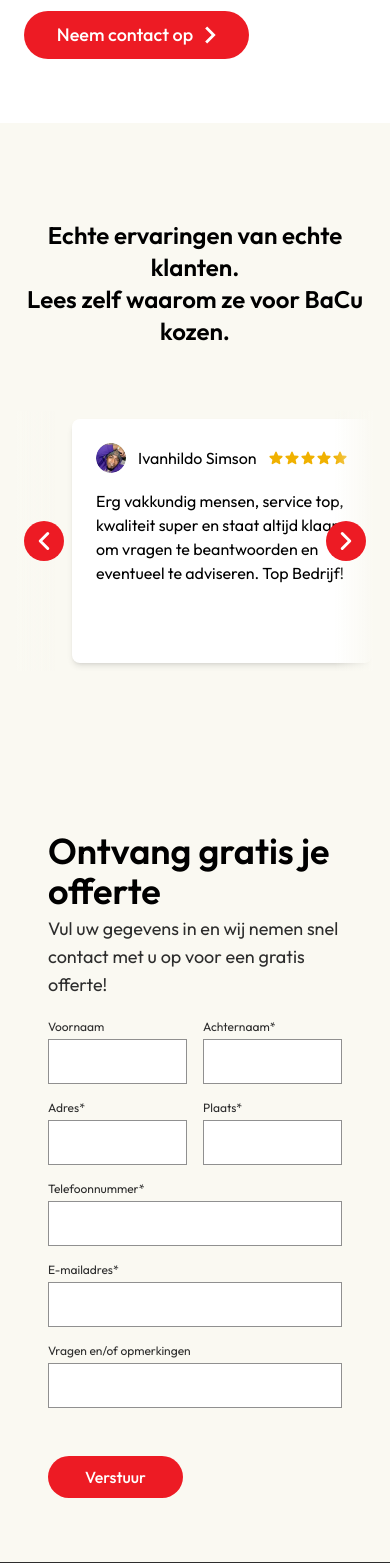
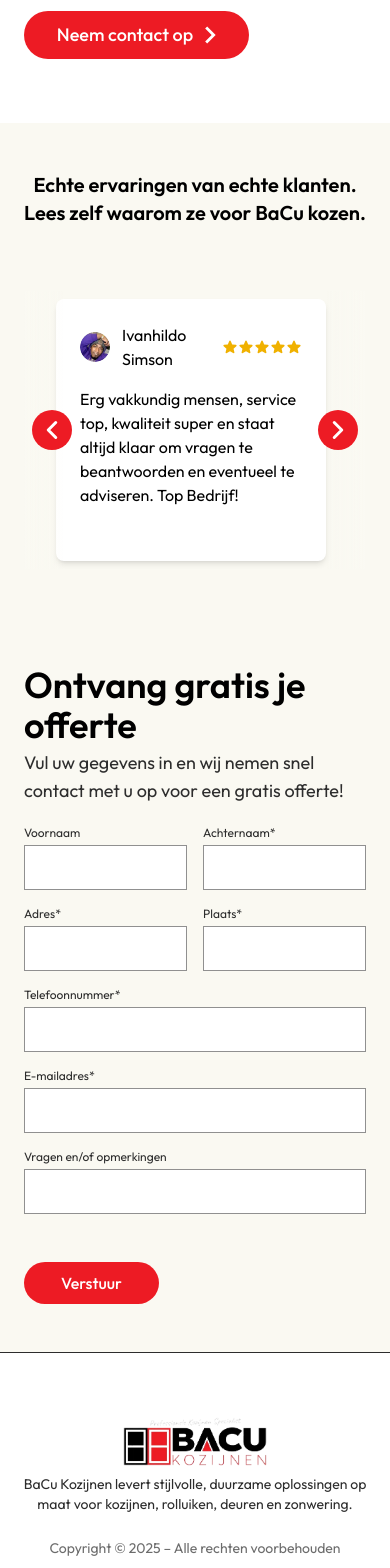
Before and after one commit to nazaruys/bacukozijnen, a Next.js app: page /over-ons in a window 390 px wide. Shown: the part 4560-6128 px from the top of the page. Built offline with nearby package versions, Linux system fonts and the light colour scheme.

Commit message:
Made mobile version Home better

```diff
--- a/app/components/OfferteForm.js
+++ b/app/components/OfferteForm.js
@@ -119,7 +119,7 @@ function OfferteForm() {
 	return (
 		<section
 			id="offerte"
-			className="bg-secondaryBackground px-12 md:px-[250px] flex flex-col md:flex-row py-16"
+			className="bg-secondaryBackground px-6 md:px-[250px] flex flex-col md:flex-row py-12"
 			>
 			{/* Modern House Image (only on desktop) */}
 			<img
--- a/app/components/ReviewCard.js
+++ b/app/components/ReviewCard.js
@@ -2,7 +2,7 @@ import React from 'react';
 
 function ReviewCard({ avatarPath, name, text }) {
   return (
-    <div className="min-w-[300px] max-w-[90vw] sm:min-w-[400px] h-auto sm:h-[250px] rounded-lg bg-white p-6 m-2 sm:m-3 shadow-md text-black">
+    <div className="min-w-[270px] max-w-[90vw] sm:min-w-[400px] h-auto sm:h-[250px] rounded-lg bg-white p-6 m-2 sm:m-3 shadow-md text-black">
       <div className="flex flex-row items-center mb-4 justify-between">
         <div
             className="flex flex-row items-center"
--- a/app/components/ReviewsSection.js
+++ b/app/components/ReviewsSection.js
@@ -16,10 +16,10 @@ function ReviewsSection(props) {
 
     return (
         <section
-            className="px-4 md:px-36 w-full h-full py-24 text-base bg-secondaryBackground relative"
+            className="px-6 md:px-36 w-full h-full py-12 md:py-24 text-base bg-secondaryBackground relative"
             id="recensies"
         >
-            <h2 className="text-2xl md:text-4xl font-semibold text-center mb-16">
+            <h2 className="text-xl md:text-4xl font-semibold text-center mb-16">
                 Echte ervaringen van echte klanten.<br/>Lees zelf waarom ze voor BaCu kozen.
             </h2>
             <div className="relative flex items-center">
@@ -58,7 +58,7 @@ function ReviewsSection(props) {
                 {/* Scrollable Reviews */}
                 <div
                     id="reviews-container"
-                    className="flex overflow-x-auto snap-x snap-mandatory gap-32 w-full px-12 md:px-32 scrollbar-hide"
+                    className="flex overflow-x-auto snap-x snap-mandatory gap-[136px] sm:gap-32 w-full px-6 md:px-32 scrollbar-hide"
                     style={{ scrollSnapType: 'x mandatory' }}
                 >
                     {reviews.map((review, index) => (
--- a/app/components/StepsSection.js
+++ b/app/components/StepsSection.js
@@ -47,7 +47,7 @@ function StepsSection({ product = "Kozijnen" }) {
                         </defs>
                     </svg>
                 </div>
-                <p className="w-3/4 md:w-full absolute bottom-[14px] left-[14px] right-[14px] text-lg text-gray-700">
+                <p className="w-7/8 md:w-full absolute bottom-[14px] left-[14px] right-[14px] text-lg text-gray-700">
                     Binnen <span className="underline font-medium">24 uur</span> bevestigen wij uw bestelling per telefoon of e-mail.
                 </p>
             </div>
--- a/app/page.js
+++ b/app/page.js
@@ -62,7 +62,7 @@ export default function Home() {
         </div>
 
         {/* Review score container - only position at bottom on desktop */}
-        <div className="w-full md:w-[465px] bg-base/45 rounded-4xl backdrop-blur-sm flex justify-center items-center mt-6 md:absolute md:bottom-20 md:right-36">
+        <div className="w-full md:w-[465px] py-2 md:py-0 bg-base/45 rounded-4xl backdrop-blur-sm flex justify-center items-center mt-6 md:absolute md:bottom-20 md:right-36">
           <a
             title="Ga naar Google Maps"
             className="flex flex-row justify-center items-center"
@@ -105,8 +105,8 @@ export default function Home() {
         </div>
       </section>
       {/* Products */}
-      <section className="bg-background px-5 md:px-36 py-16 md:py-20">
-        <h1 className="font-semibold text-[32px] mb-14">
+      <section className="bg-background px-6 md:px-36 py-12 md:py-20">
+        <h1 className="font-semibold text-3xl md:text-[32px] mb-14">
           Vind de perfecte oplossing voor jouw huis
         </h1>
         <div className="flex flex-col md:flex-row flex-wrap gap-10 justify-between items-center">
@@ -194,12 +194,12 @@ export default function Home() {
         </div>
       </section>
       {/* Why choose us? */}
-      <section className="min-h-[514px] px-10 py-16 md:py-0 md:px-36 flex flex-col justify-center">
-        <h1 className="font-semibold text-4xl text-center md:text-left">
+      <section className="min-h-[514px] px-6 py-12 md:py-0 md:px-36 flex flex-col justify-center">
+        <h1 className="font-semibold text-3xl md:text-4xl text-center md:text-left">
           Waarom voor BaCu Kozijnen kiezen?
         </h1>
 
-        <div className="flex flex-wrap justify-center md:justify-between items-start mt-14 gap-6">
+        <div className="flex flex-wrap justify-center md:justify-between items-start mt-14 gap-10 md:gap-6">
           {/* Card 1 */}
           <div className="flex flex-col w-full sm:w-[350px] bg-secondaryBackground p-5">
             {/* SVG */}
@@ -255,11 +255,11 @@ export default function Home() {
       {/* Reviews */}
       <ReviewsSection />
       {/* CTA */}
-      <section className="px-12 md:px-[250px] flex flex-col md:flex-row items-center justify-between py-24">
+      <section className="px-6 md:px-[250px] flex flex-col md:flex-row items-center justify-between py-12 md:py-24">
         {/* Left Column */}
         <div className="flex flex-col justify-between w-full md:w-[500px]">
           <div>
-            <h1 className="font-semibold text-3xl mb-4">Ontwerp jouw perfecte kozijnen</h1>
+            <h1 className="font-semibold text-3xl mb-6 md:mb-4">Ontwerp jouw perfecte kozijnen</h1>
             <p className="text-secondary text-xl">
               Stel moeiteloos jouw ideale kunststof kozijnen samen met onze configurator! Kies afmetingen, kleur, stijl en extra opties, en zie direct de prijs. Hulp nodig? Ons team staat altijd klaar.
             </p>
```
